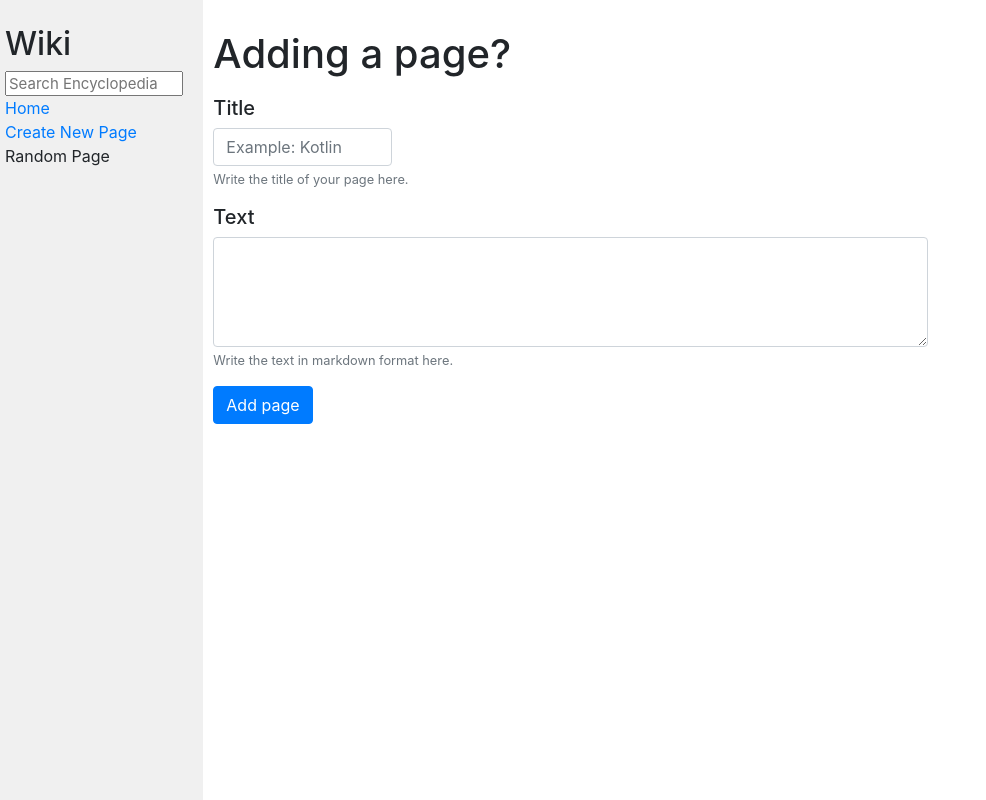
After one commit to MarouBen/Project-4_wiki, a Django app: page /Add in a window 1280 px wide. The commit adds this page. Shown: the whole page, without its empty margins (0-986 px from the left). Run offline with Django 3.2, Linux system fonts and the light colour scheme; some libraries are stand-ins or nearby versions.

Commit message:
Advancement in New
Clicking “Create New Page” in the sidebar should take the user to a page where they can create a new encyclopedia entry.
Made the front end of the page

```diff
--- /dev/null
+++ b/encyclopedia/templates/encyclopedia/add.html
@@ -0,0 +1,22 @@
+{% extends "encyclopedia/layout.html" %}
+
+{% block title %}
+    Add Page
+{% endblock %}
+
+{% block body%}
+    <h1>Adding a page?</h1>
+    <form method = "POST">
+        <div class="form-group">
+            <label for="TheTitle" style="margin-bottom:0px; margin-top:10px;"><h5>Title</h5></label>
+            <input type="email" class="form-control col-sm-2" id="TheTitle" name="T" placeholder="Example: Kotlin">
+            <small class="form-text text-muted">Write the title of your page here.</small>
+        </div>
+        <div class="form-group">
+            <label for="TheData" style="margin-bottom:0px;"><h5>Text</h5></label>
+            <textarea class="form-control col-sm-8" id="TheData" name="D" rows="4"></textarea>
+            <small class="form-text text-muted">Write the text in markdown format here.</small>
+        </div>
+        <button type="submit" class="btn btn-primary">Add page</button>
+    <form>
+{% endblock %}
--- a/encyclopedia/templates/encyclopedia/layout.html
+++ b/encyclopedia/templates/encyclopedia/layout.html
@@ -19,7 +19,7 @@
                     <a href="{% url 'index' %}">Home</a>
                 </div>
                 <div>
-                    Create New Page
+                    <a href="{% url "Add" %}">Create New Page</a>
                 </div>
                 <div>
                     Random Page
--- a/encyclopedia/urls.py
+++ b/encyclopedia/urls.py
@@ -7,4 +7,5 @@ urlpatterns = [
     path("", views.index, name="index"),
     path("wiki/<str:page>",views.page, name="pages"),
     path("search", views.search, name="search"),
+    path("Add", views.Add, name="Add"),
 ]
--- a/encyclopedia/views.py
+++ b/encyclopedia/views.py
@@ -38,3 +38,6 @@ def search(request):
             return render(request, "encyclopedia/not_found.html",{
             "Title": search
             })
+
+def Add(request):
+    return render(request, "encyclopedia/add.html")
```
